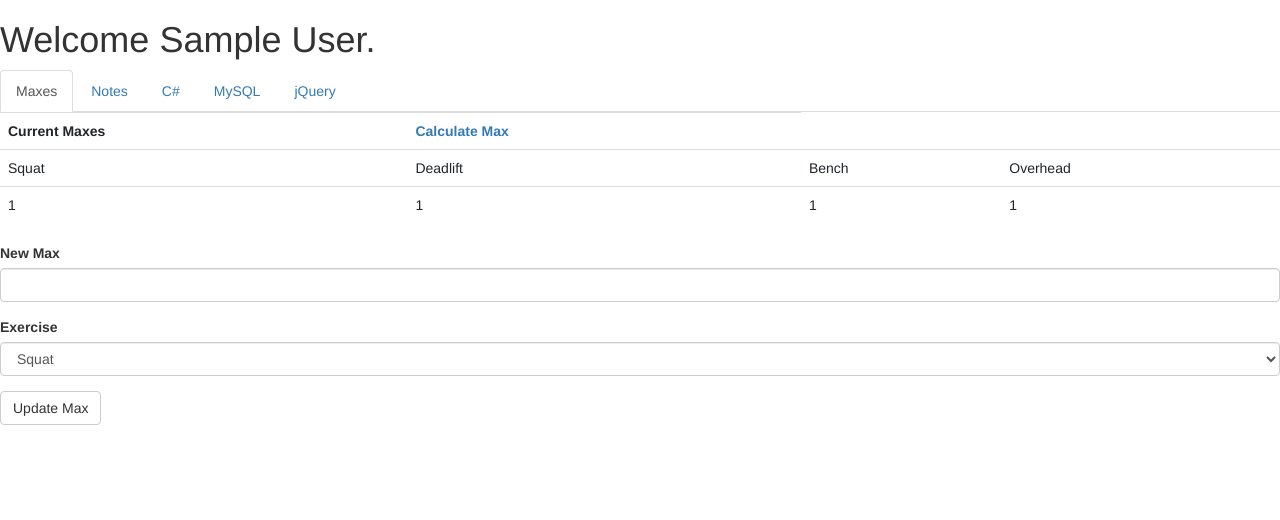
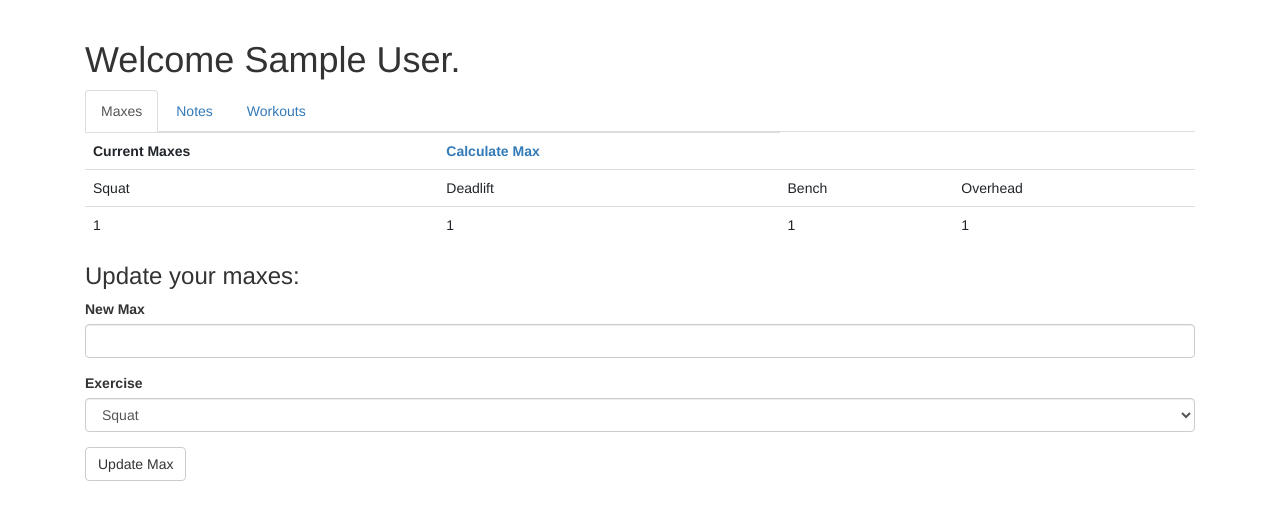
Before and after one commit to ObiBaratt/Workout-v1, a Flask app: page /testing in a window 1280 px wide. Shown: the part 64-584 px from the top of the page. Run offline with Flask 2, Linux system fonts and the light colour scheme; a user stored in the database is signed in; tables that the repository leaves empty hold one stand-in row (values such as "Sample post"); some libraries are stand-ins or nearby versions.

Commit message:
Add tab feature to my_page, change text on index & one_rm.html.

```diff
--- a/templates/index.html
+++ b/templates/index.html
@@ -4,7 +4,7 @@
     <div class="container">
 
     <h1>Program Generator</h1>
-        <h3>Enter your best set</h3>
+        <h3>Enter Your Max:</h3>
                     {{ wtf.quick_form(form, id="no_zoom") }}
     </div>
 
--- a/templates/one_rm.html
+++ b/templates/one_rm.html
@@ -1,6 +1,11 @@
 {% extends 'base.html' %}
 {% import "bootstrap/wtf.html" as wtf %}
 {% block content %}
+    <div class="container">
+    <h1>One Rep Max Calc</h1>
+        <p><strong>WARNING:</strong> As the number of reps increase, the calculation accuracy <strong><em>decreases!</em></strong></p>
+    </div>
+    <p></p>
     {% if one_rm %}
     <div class="container"><h3>Your calculated One Rep Max is: {{ one_rm }}</h3></div>
     {% endif %}
--- a/templates/testing.html
+++ b/templates/testing.html
@@ -1,7 +1,7 @@
 {% extends "base.html" %}
 {% import "bootstrap/wtf.html" as wtf %}
 {% block content %}
-<script src="https://cdn.jsdelivr.net/npm/bootstrap@5.1.3/dist/js/bootstrap.bundle.min.js"></script>
+{#<script src="https://cdn.jsdelivr.net/npm/bootstrap@5.1.3/dist/js/bootstrap.bundle.min.js"></script>#}
 </head>
 <body>
     <!-- Tabs navs -->
@@ -44,22 +44,25 @@
 {#  </li>#}
 {#</ul>#}
 <!-- Tabs navs -->
+    <div class="container">
 <h1>Welcome {{ current_user.name }}.</h1>
-
+</div>
 <!-- Nav tabs -->
-<ul class="nav nav-tabs" role="tablist">
+    <div class="container">
+<ul class="nav nav-tabs nav-fill" role="tablist">
   <li class="active"><a href="#hometab" role="tab" data-toggle="tab">Maxes</a></li>
   <li><a href="#notetab" role="tab" data-toggle="tab">Notes</a></li>
-  <li><a href="#csharptab" role="tab" data-toggle="tab">C#</a></li>
-  <li><a href="#mysqltab" role="tab" data-toggle="tab">MySQL</a></li>
-  <li><a href="#jquerytab" role="tab" data-toggle="tab">jQuery</a></li>
-
+{#    DISABLED FOR NOW, MERGED FEATURES INTO MAX / NOTES TABS#}
+{#  <li><a href="#updatemax" role="tab" data-toggle="tab">Update Maxes</a></li>#}
+{#  <li><a href="#updatenotes" role="tab" data-toggle="tab">Update Notes</a></li>#}
+  <li><a href="#workouts" role="tab" data-toggle="tab">Workouts</a></li>
 </ul>
-</li>
+</div>
 
 <!-- Tab panes -->
 <div class="tab-content">
-  <div class="tab-pane active" id="hometab">  <table class="table">
+  <div class="tab-pane active container" id="hometab">
+      <table class="table">
             <th>Current Maxes</th>
             <th><a href="{{ url_for('one_rm') }}">Calculate Max</a></th>
             <tr>
@@ -75,16 +78,23 @@
                 <td>{{ current_user.overhead_max }}</td>
             </tr>
         </table>
-  <div>{{ wtf.quick_form(max_form) }}</div></div>
+                <h3>Update your maxes:</h3>
+                {{ wtf.quick_form(max_form) }}
+  </div>
 
-  <div class="tab-pane" id="notetab">   <h2>My Notes</h2>
+  <div class="tab-pane container" id="notetab">
+      <h3>My Notes</h3>
         <p>{{ current_user.notes|safe }}</p>
-    {{ ckeditor.load() }}
-    {{ wtf.quick_form(notes) }}.</div>
+              {{ ckeditor.load() }}
+        {{ wtf.quick_form(notes) }}
+</div>
 
-  <div class="tab-pane" id="csharptab">C# is also a programming language</div>
-  <div class="tab-pane" id="mysqltab">MySQL is a databased mostly used for web applications.</div>
-  <div class="tab-pane" id="jquerytab">jQuery content here</div>
+  <div class="tab-pane" id="workouts">
+      <div class="container">
+          <h3>My Workouts</h3>
+          One day you'll be able to save workouts... not today though.
+      </div>
+  </div>
 
 </div>
 </body>
```
Also changed, not shown: templates/my_page.html (+30 -3 lines).
